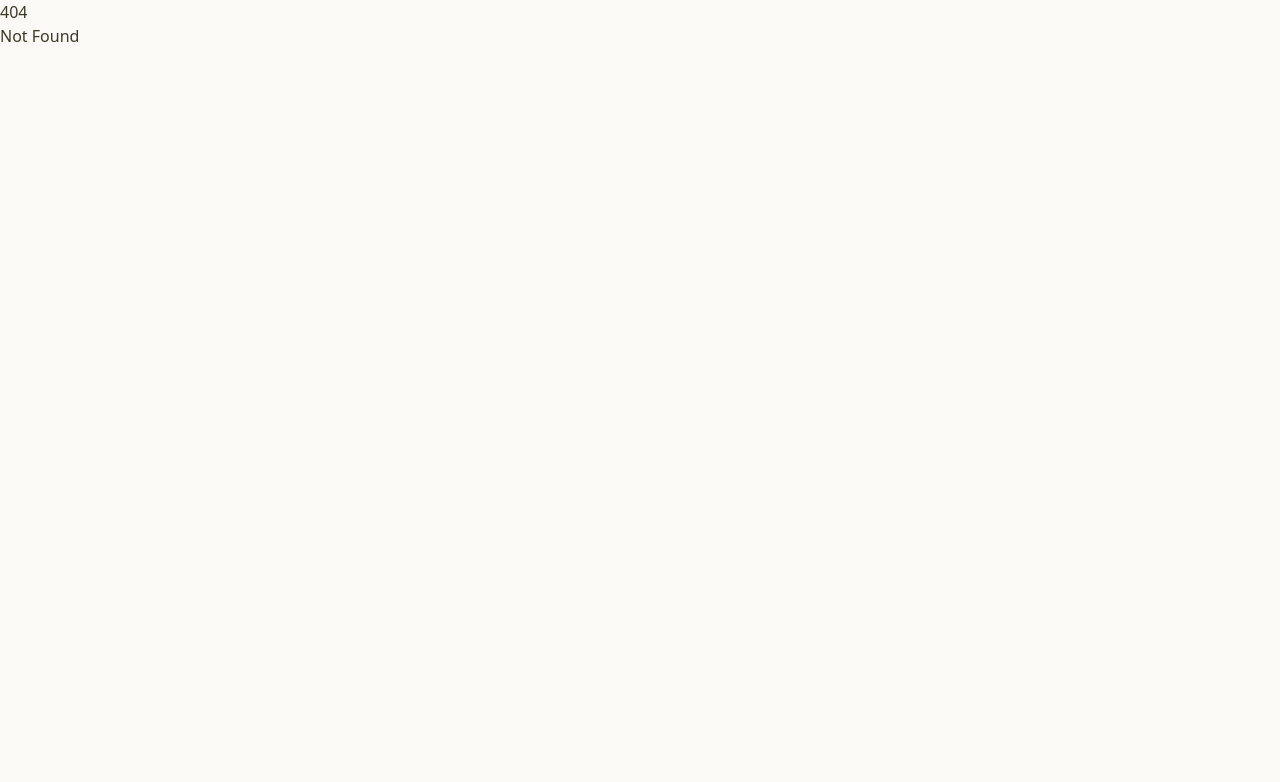
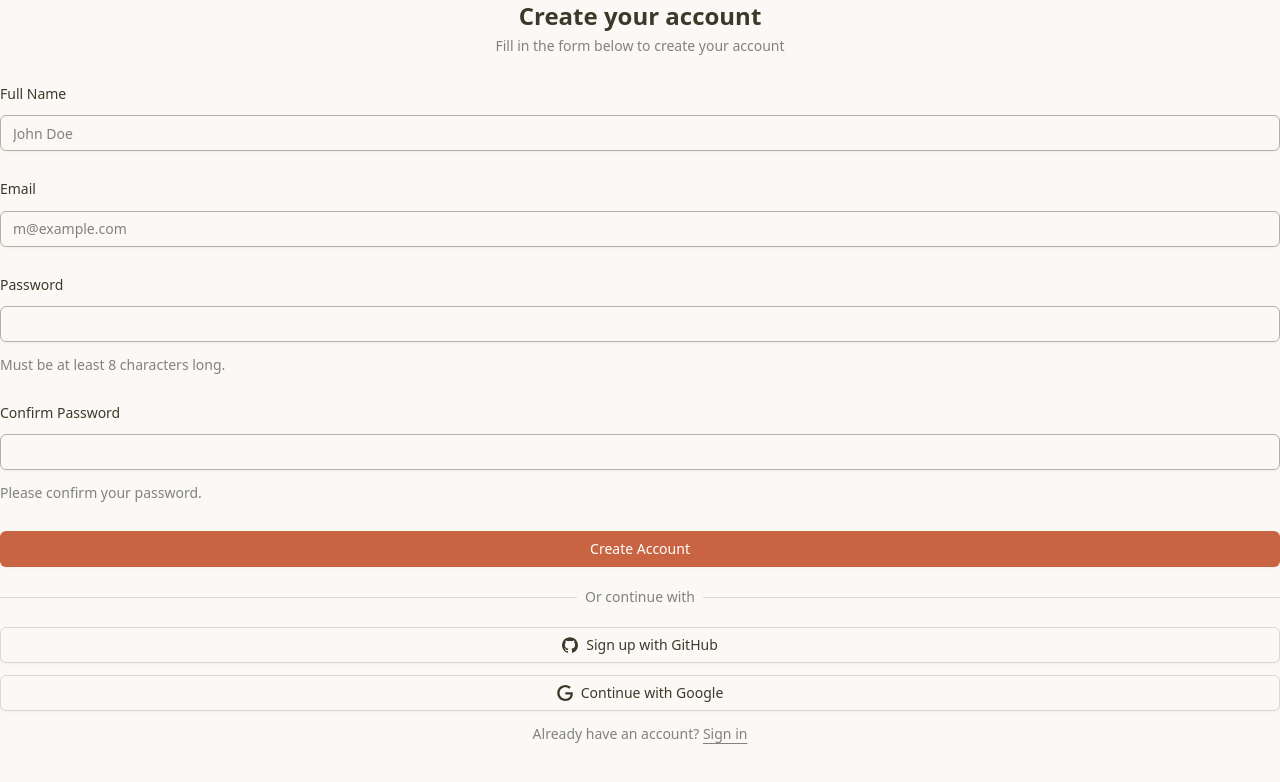
Before and after one commit to ocopus-labs/frontend, a SvelteKit app: page /register in a window 1280 px wide. Before the commit this address had no page. Shown: the top 782 px of the page. Built offline with nearby package versions, Linux system fonts and the light colour scheme.

Commit message:
feat: add registration form component with full name, email, password, and confirmation fields

```diff
--- /dev/null
+++ b/src/routes/(auth)/register/+page.svelte
@@ -0,0 +1,63 @@
+<script lang="ts">
+  import { cn } from "$lib/utils.js";
+  import { Button } from "$lib/components/ui/button/index.js";
+  import * as Field from "$lib/components/ui/field/index.js";
+  import { Input } from "$lib/components/ui/input/index.js";
+  import type { HTMLAttributes } from "svelte/elements";
+  let { class: className, ...restProps }: HTMLAttributes<HTMLFormElement> = $props();
+</script>
+<form class={cn("flex flex-col gap-6", className)} {...restProps}>
+  <Field.Group>
+    <div class="flex flex-col items-center gap-1 text-center">
+      <h1 class="text-2xl font-bold">Create your account</h1>
+      <p class="text-muted-foreground text-balance text-sm">
+        Fill in the form below to create your account
+      </p>
+    </div>
+    <Field.Field>
+      <Field.Label for="name">Full Name</Field.Label>
+      <Input id="name" type="text" placeholder="John Doe" required />
+    </Field.Field>
+    <Field.Field>
+      <Field.Label for="email">Email</Field.Label>
+      <Input id="email" type="email" placeholder="m@example.com" required />
+    </Field.Field>
+    <Field.Field>
+      <Field.Label for="password">Password</Field.Label>
+      <Input id="password" type="password" required />
+      <Field.Description>Must be at least 8 characters long.</Field.Description>
+    </Field.Field>
+    <Field.Field>
+      <Field.Label for="confirm-password">Confirm Password</Field.Label>
+      <Input id="confirm-password" type="password" required />
+      <Field.Description>Please confirm your password.</Field.Description>
+    </Field.Field>
+    <Field.Field>
+      <Button type="submit">Create Account</Button>
+    </Field.Field>
+    <Field.Separator>Or continue with</Field.Separator>
+    <Field.Field>
+      <Button variant="outline" type="button">
+        <svg xmlns="http://www.w3.org/2000/svg" viewBox="0 0 24 24">
+          <path
+            d="M12 .297c-6.63 0-12 5.373-12 12 0 5.303 3.438 9.8 8.205 11.385.6.113.82-.258.82-.577 0-.285-.01-1.04-.015-2.04-3.338.724-4.042-1.61-4.042-1.61C4.422 18.07 3.633 17.7 3.633 17.7c-1.087-.744.084-.729.084-.729 1.205.084 1.838 1.236 1.838 1.236 1.07 1.835 2.809 1.305 3.495.998.108-.776.417-1.305.76-1.605-2.665-.3-5.466-1.332-5.466-5.93 0-1.31.465-2.38 1.235-3.22-.135-.303-.54-1.523.105-3.176 0 0 1.005-.322 3.3 1.23.96-.267 1.98-.399 3-.405 1.02.006 2.04.138 3 .405 2.28-1.552 3.285-1.23 3.285-1.23.645 1.653.24 2.873.12 3.176.765.84 1.23 1.91 1.23 3.22 0 4.61-2.805 5.625-5.475 5.92.42.36.81 1.096.81 2.22 0 1.606-.015 2.896-.015 3.286 0 .315.21.69.825.57C20.565 22.092 24 17.592 24 12.297c0-6.627-5.373-12-12-12"
+            fill="currentColor"
+          />
+        </svg>
+        Sign up with GitHub
+      </Button>
+      <Button variant="outline" type="button">
+          <svg xmlns="http://www.w3.org/2000/svg" viewBox="0 0 24 24">
+            <path
+              d="M12.48 10.92v3.28h7.84c-.24 1.84-.853 3.187-1.787 4.133-1.147 1.147-2.933 2.4-6.053 2.4-4.827 0-8.6-3.893-8.6-8.72s3.773-8.72 8.6-8.72c2.6 0 4.507 1.027 5.907 2.347l2.307-2.307C18.747 1.44 16.133 0 12.48 0 5.867 0 .307 5.387.307 12s5.56 12 12.173 12c3.573 0 6.267-1.173 8.373-3.36 2.16-2.16 2.84-5.213 2.84-7.667 0-.76-.053-1.467-.173-2.053H12.48z"
+              fill="currentColor"
+            />
+          </svg>
+          Continue with Google
+        </Button>
+      <Field.Description class="px-6 text-center">
+        Already have an account? <a href="/login">Sign in</a>
+      </Field.Description>
+    </Field.Field>
+  </Field.Group>
+</form>
```
